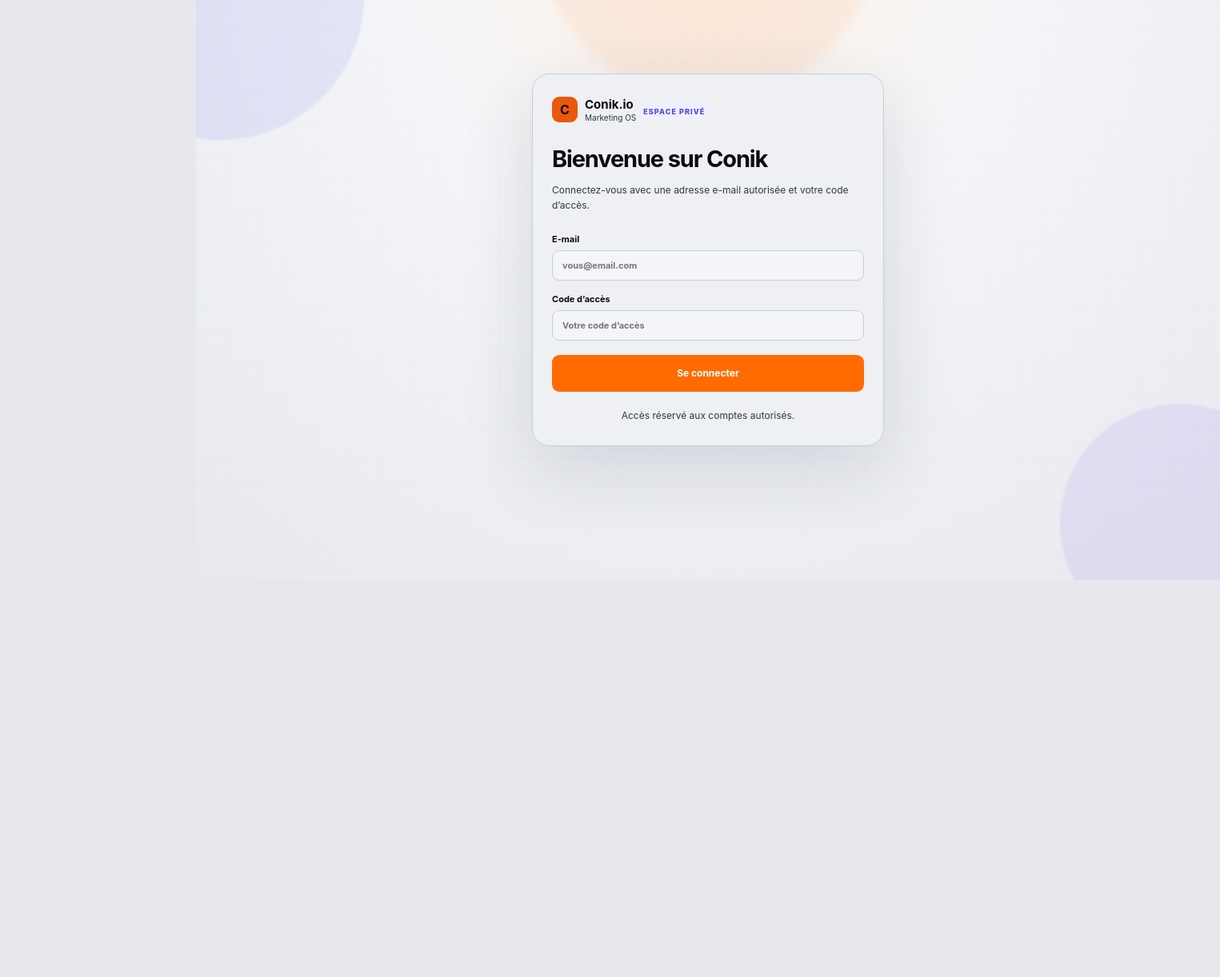
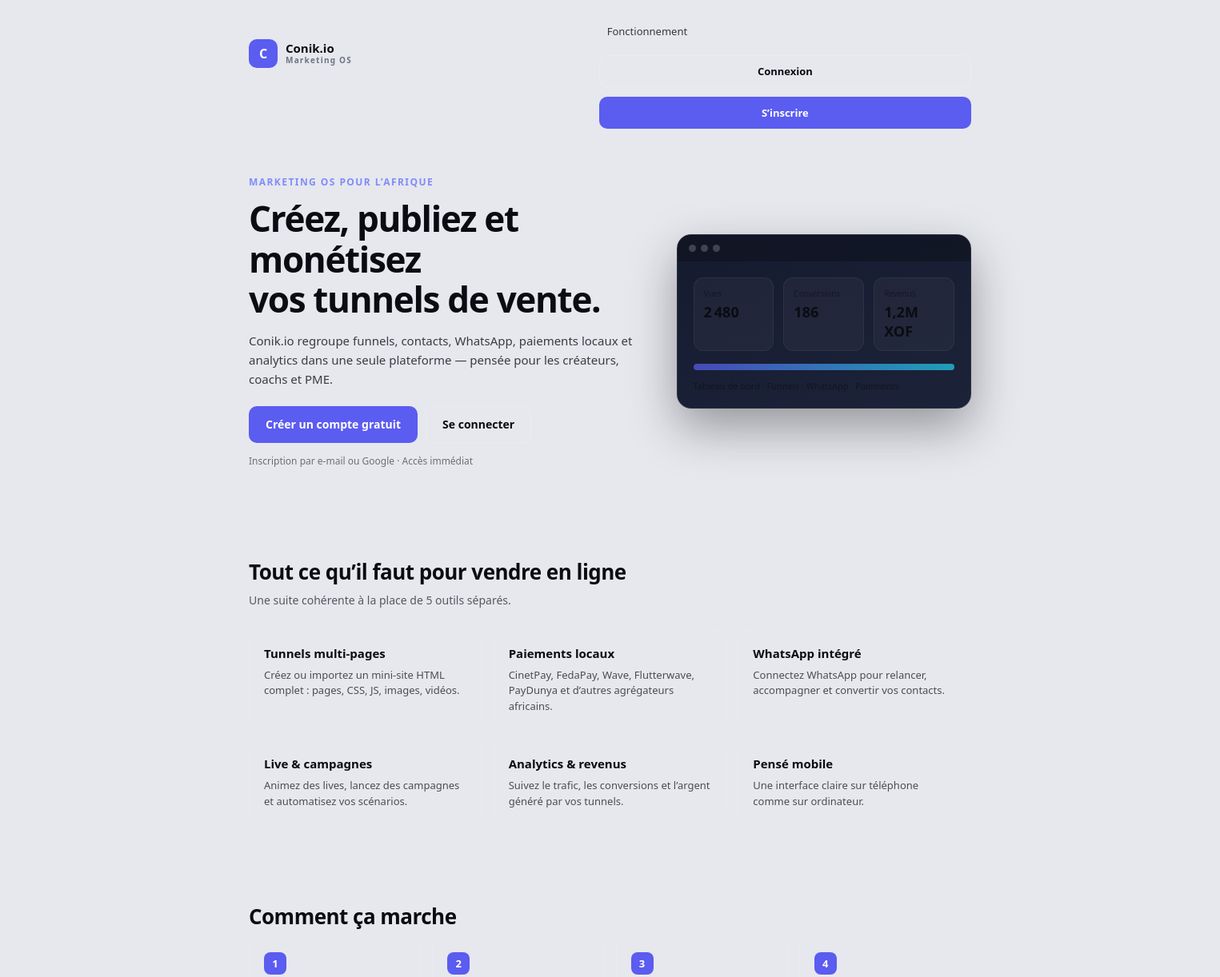
Before and after one commit to anamaherbert1-glitch/Conik.io, a Next.js app: page / in a window 1280 px wide. Shown: the part 75-1297 px from the top of the page at 80% size, 1525 px wide, since content can reach past the window. Before the commit the page ends 800 px from the top, so only its background shows below. Built offline with nearby package versions, Linux system fonts and the light colour scheme.

Commit message:
feat(auth): landing page + redesigned signup/login with email and Google

```diff
--- a/app/page.tsx
+++ b/app/page.tsx
@@ -1,65 +1,155 @@
-'use client'
+import Link from 'next/link'
 
-import { FormEvent, useEffect, useState } from 'react'
-import { createClient } from '@/lib/supabase/client'
+const features = [
+  {
+    title: 'Tunnels multi-pages',
+    desc: 'Créez ou importez un mini-site HTML complet : pages, CSS, JS, images, vidéos.',
+  },
+  {
+    title: 'Paiements locaux',
+    desc: 'CinetPay, FedaPay, Wave, Flutterwave, PayDunya et d’autres agrégateurs africains.',
+  },
+  {
+    title: 'WhatsApp intégré',
+    desc: 'Connectez WhatsApp pour relancer, accompagner et convertir vos contacts.',
+  },
+  {
+    title: 'Live & campagnes',
+    desc: 'Animez des lives, lancez des campagnes et automatisez vos scénarios.',
+  },
+  {
+    title: 'Analytics & revenus',
+    desc: 'Suivez le trafic, les conversions et l’argent généré par vos tunnels.',
+  },
+  {
+    title: 'Pensé mobile',
+    desc: 'Une interface claire sur téléphone comme sur ordinateur.',
+  },
+]
 
-const DEFAULT_ALLOWED = ['eliteone003@gmail.com', 'anamaspenser@gmail.com']
-const ALLOWED_EMAILS = new Set((process.env.NEXT_PUBLIC_ALLOWED_EMAILS || '').split(',').map(v => v.trim().toLowerCase()).filter(Boolean).concat(DEFAULT_ALLOWED))
+const steps = [
+  { n: '1', t: 'Créer', d: 'Importez un projet HTML ou construisez votre tunnel.' },
+  { n: '2', t: 'Connecter', d: 'Paiement, WhatsApp, domaine — en quelques clics.' },
+  { n: '3', t: 'Publier', d: 'Partagez le lien public et commencez à vendre.' },
+  { n: '4', t: 'Mesurer', d: 'Analytics et revenus dans un même tableau de bord.' },
+]
 
-function safeNext(value: string | null) {
-  if (!value || !value.startsWith('/') || value.startsWith('//')) return '/dashboard'
-  return value
+export default function HomePage() {
+  return (
+    <main className="land">
+      <header className="land-nav">
+        <Link href="/" className="land-brand">
+          <span className="land-logo">C</span>
+          <span>
+            <strong>Conik.io</strong>
+            <small>Marketing OS</small>
+          </span>
+        </Link>
+        <nav className="land-nav-links">
+          <a href="#features">Fonctionnalités</a>
+          <a href="#how">Fonctionnement</a>
+          <Link href="/login" className="land-btn ghost">
+            Connexion
+          </Link>
+          <Link href="/signup" className="land-btn solid">
+            S’inscrire
+          </Link>
+        </nav>
+      </header>
+
+      <section className="land-hero">
+        <div className="land-hero-copy">
+          <p className="land-kicker">Marketing OS pour l’Afrique</p>
+          <h1>
+            Créez, publiez et monétisez
+            <br />
+            vos tunnels de vente.
+          </h1>
+          <p className="land-lead">
+            Conik.io regroupe funnels, contacts, WhatsApp, paiements locaux et analytics dans une seule plateforme —
+            pensée pour les créateurs, coachs et PME.
+          </p>
+          <div className="land-cta">
+            <Link href="/signup" className="land-btn solid lg">
+              Créer un compte gratuit
+            </Link>
+            <Link href="/login" className="land-btn ghost lg">
+              Se connecter
+            </Link>
+          </div>
+          <p className="land-note">Inscription par e-mail ou Google · Accès immédiat</p>
+        </div>
+        <div className="land-hero-card" aria-hidden="true">
+          <div className="land-mock-bar">
+            <span />
+            <span />
+            <span />
+          </div>
+          <div className="land-mock-body">
+            <div className="land-mock-stat">
+              <small>Vues</small>
+              <b>2 480</b>
+            </div>
+            <div className="land-mock-stat">
+              <small>Conversions</small>
+              <b>186</b>
+            </div>
+            <div className="land-mock-stat">
+              <small>Revenus</small>
+              <b>1,2M XOF</b>
+            </div>
+            <div className="land-mock-line" />
+            <p>Tableau de bord · Funnels · WhatsApp · Paiements</p>
+          </div>
+        </div>
+      </section>
+
+      <section id="features" className="land-section">
+        <h2>Tout ce qu’il faut pour vendre en ligne</h2>
+        <p className="land-section-lead">Une suite cohérente à la place de 5 outils séparés.</p>
+        <div className="land-grid">
+          {features.map((f) => (
+            <article key={f.title} className="land-feature">
+              <h3>{f.title}</h3>
+              <p>{f.desc}</p>
+            </article>
+          ))}
+        </div>
+      </section>
+
+      <section id="how" className="land-section land-section-alt">
+        <h2>Comment ça marche</h2>
+        <div className="land-steps">
+          {steps.map((s) => (
+            <div key={s.n} className="land-step">
+              <span className="land-step-n">{s.n}</span>
+              <h3>{s.t}</h3>
+              <p>{s.d}</p>
+            </div>
+          ))}
+        </div>
+      </section>
+
+      <section className="land-section land-final">
+        <h2>Prêt à lancer votre prochain tunnel ?</h2>
+        <p className="land-section-lead">Créez votre compte en moins d’une minute.</p>
+        <div className="land-cta center">
+          <Link href="/signup" className="land-btn solid lg">
+            S’inscrire
+          </Link>
+          <Link href="/login" className="land-btn ghost lg">
+            J’ai déjà un compte
+          </Link>
+        </div>
+      </section>
+
+      <footer className="land-footer">
+        <span>© {new Date().getFullYear()} Conik.io</span>
+        <div>
+          <Link href="/login">Connexion</Link>
+          <Link href="/signup">Inscription</Link>
+        </div>
+      </footer>
+    </main>
+  )
 }
-
-export default function LoginPage() {
-  const [email, setEmail] = useState('')
-  const [code, setCode] = useState('')
-  const [error, setError] = useState('')
-  const [loading, setLoading] = useState(false)
-  const [next, setNext] = useState('/dashboard')
-
-  useEffect(() => setNext(safeNext(new URLSearchParams(window.location.search).get('next'))), [])
-
-  async function submit(event: FormEvent) {
-    event.preventDefault(); setError(''); setLoading(true)
-    const normalizedEmail = email.trim().toLowerCase()
-    if (!ALLOWED_EMAILS.has(normalizedEmail)) { setError("Accès refusé. Cette adresse e-mail n'est pas autorisée."); setLoading(false); return }
-    try {
-      const supabase = createClient()
-      const { error: signInError } = await supabase.auth.signInWithPassword({ email: normalizedEmail, password: code })
-      if (signInError) { setError('E-mail ou code d’accès incorrect.'); return }
-      window.location.replace(next)
-    } finally { setLoading(false) }
-  }
-
-  return <main className="auth-page conik-login-page">
-    <div className="auth-orb auth-orb-one" aria-hidden="true" />
-    <div className="auth-orb auth-orb-two" aria-hidden="true" />
-    <div className="auth-grid-pattern" aria-hidden="true" />
-    <section className="auth-card conik-login-card">
-      <div className="brand"><b>C</b><strong>Conik.io</strong><small>Marketing OS</small></div>
-      <div className="login-kicker">ESPACE PRIVÉ</div>
-      <h1>Bienvenue sur Conik</h1>
-      <p>Connectez-vous avec une adresse e-mail autorisée et votre code d’accès.</p>
-      <form onSubmit={submit}>
-        <label>E-mail<input type="email" required autoComplete="username" value={email} onChange={e => setEmail(e.target.value)} placeholder="vous@email.com" /></label>
-        <label>Code d’accès<input type="password" required autoComplete="current-password" value={code} onChange={e => setCode(e.target.value)} placeholder="Votre code d’accès" /></label>
-        {error && <div className="error">{error}</div>}
-        <button className="primary full login-submit" disabled={loading}>{loading ? 'Connexion…' : 'Se connecter'}</button>
-      </form>
-      <p className="auth-footer">Accès réservé aux comptes autorisés.</p>
-    </section>
-    <style jsx>{`
-      .conik-login-page{position:relative;isolation:isolate;overflow:hidden;background:radial-gradient(circle at 12% 18%,rgba(91,92,240,.20),transparent 32%),radial-gradient(circle at 88% 82%,rgba(236,72,153,.12),transparent 30%),linear-gradient(135deg,#f3f4ff 0%,#f8f9fc 48%,#eef0ff 100%);padding:32px 20px}
-      .auth-orb{position:absolute;border-radius:999px;filter:blur(1px);pointer-events:none;z-index:-1}
-      .auth-orb-one{width:360px;height:360px;left:-150px;top:-110px;background:rgba(91,92,240,.10)}
-      .auth-orb-two{width:300px;height:300px;right:-100px;bottom:-80px;background:rgba(124,58,237,.09)}
-      .auth-grid-pattern{position:absolute;inset:0;z-index:-1;opacity:.22;background-image:linear-gradient(rgba(91,92,240,.08) 1px,transparent 1px),linear-gradient(90deg,rgba(91,92,240,.08) 1px,transparent 1px);background-size:38px 38px;mask-image:linear-gradient(to bottom,transparent,black 20%,black 80%,transparent)}
-      .conik-login-card{position:relative;width:min(440px,100%);padding:36px;border-radius:22px;box-shadow:0 28px 90px rgba(30,34,70,.14);backdrop-filter:blur(10px)}
-      .login-kicker{display:inline-flex;margin:0 0 8px;padding:5px 9px;border-radius:999px;background:#f0efff;color:#4f46e5;font-size:9px;font-weight:800;letter-spacing:.12em}
-      .conik-login-card h1{margin:4px 0 8px;font-size:29px}.conik-login-card>p{margin-bottom:25px}
-      .login-submit{min-height:46px;margin-top:2px;background:#5b5cf0}.conik-login-card .brand{margin-bottom:24px}
-      @media(max-width:520px){.conik-login-page{padding:20px 14px}.conik-login-card{padding:27px 20px;border-radius:18px}.conik-login-card h1{font-size:25px}.auth-orb-one{width:260px;height:260px}.auth-orb-two{width:220px;height:220px}}
-    `}</style>
-  </main>
-}
```
Also changed, not shown: app/signup/page.tsx (+134 -2 lines).
